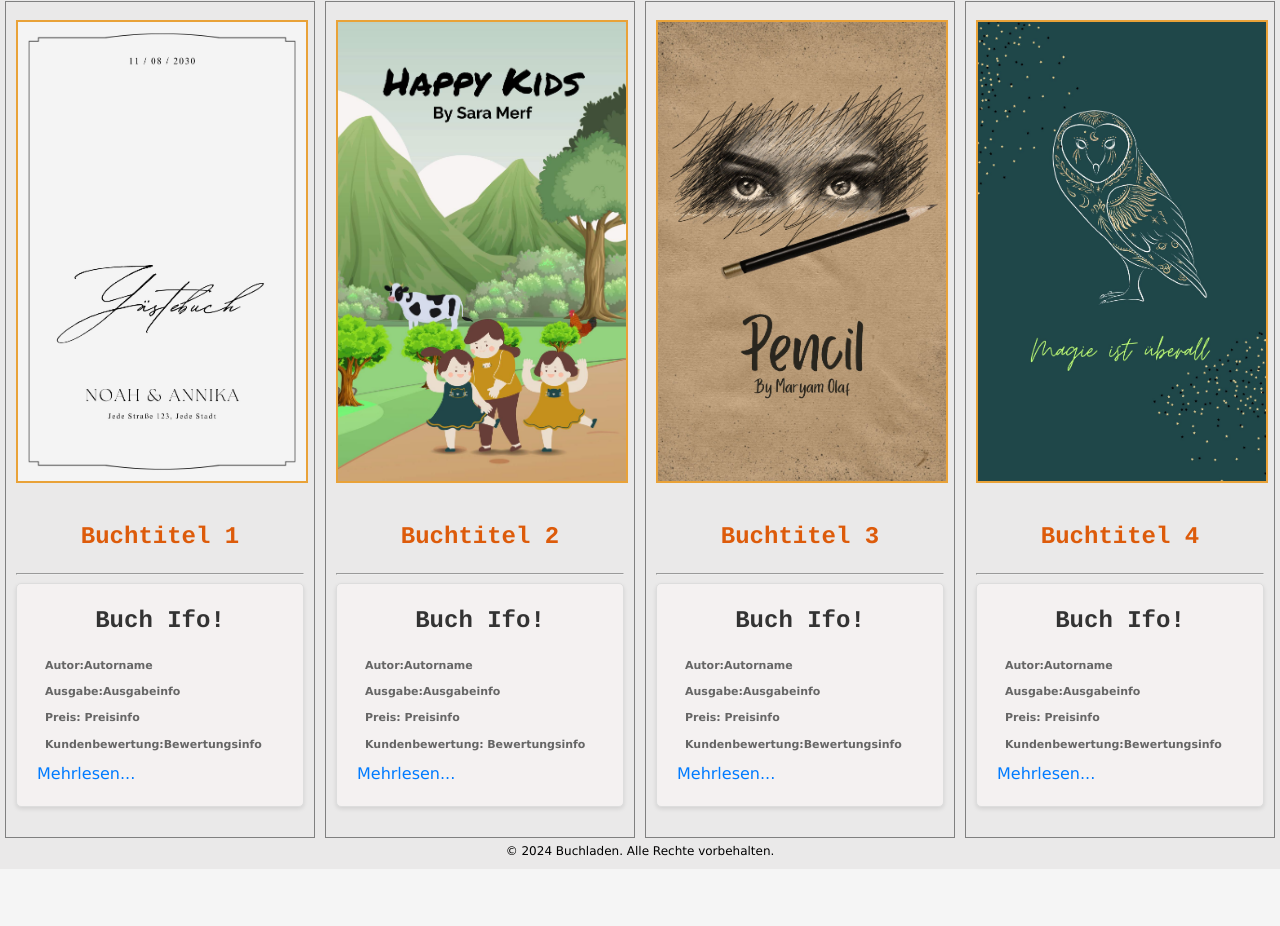
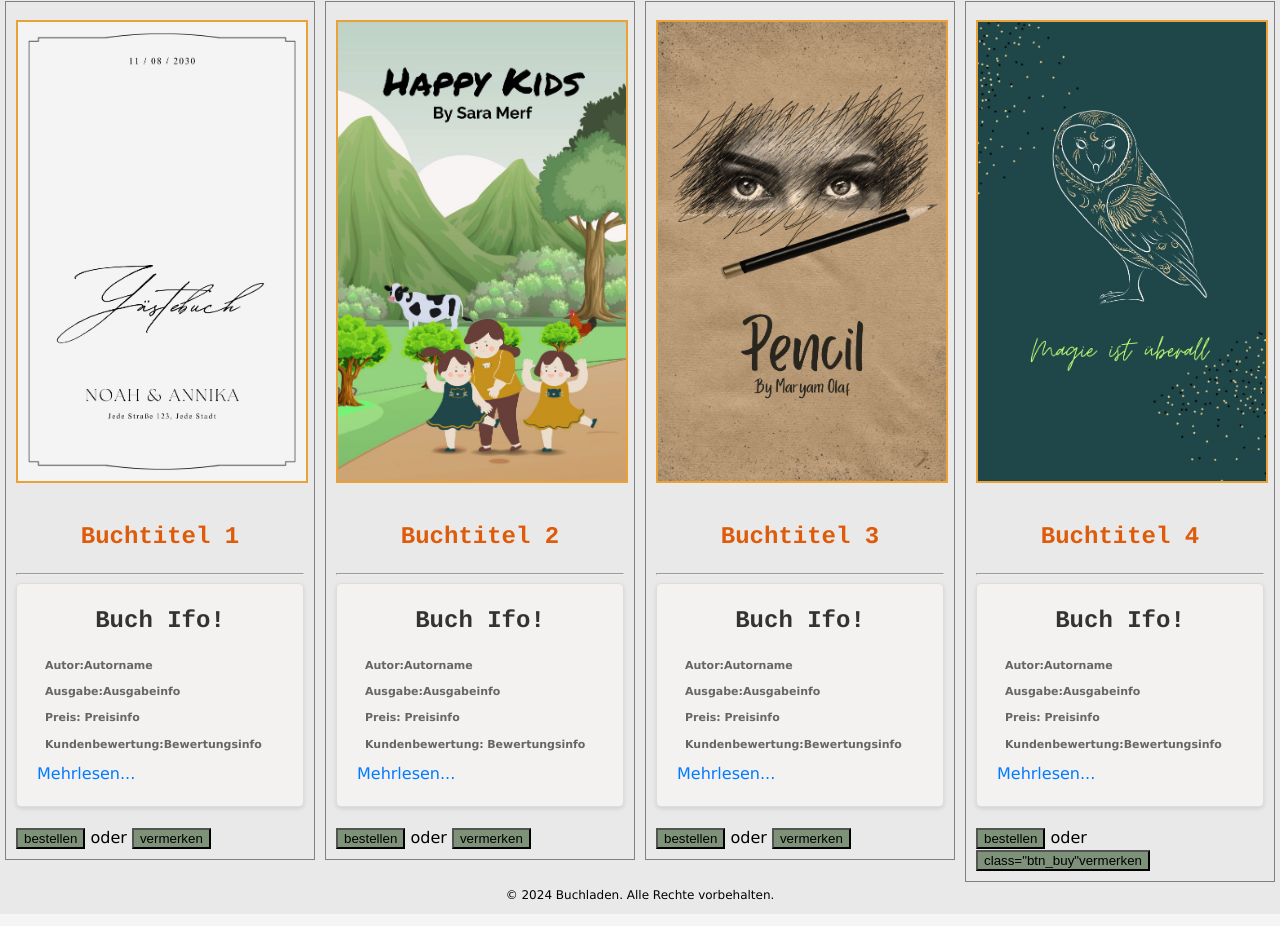
Before and after one commit to Aliweb23/buchhandlung, a plain HTML site: page index.html in a window 1280 px wide. Shown: the part 309-1235 px from the top of the page. Before the commit the page ends 1190 px from the top, so only its background shows below. Drawn offline with Linux system fonts and the light colour scheme.

Commit message:
smallfix

```diff
--- a/css/start.css
+++ b/css/start.css
@@ -106,6 +106,10 @@ article .info-box:hover{
    color: #065fbe;
 }
 
+.btn_buy{
+   background: #7d9278;
+}
+
 footer {
    /* background-color: rgb(242, 234, 178); */
    border-top: 1px solid gray;
--- a/index.html
+++ b/index.html
@@ -31,6 +31,9 @@
                     <a href="">Mehrlesen...</a>
                 </div>
         </div>
+        <button class="btn_buy">bestellen</button>
+        oder
+        <button class="btn_buy">vermerken</button>
     </article>
 
     <article>
@@ -48,6 +51,9 @@
                 <a href="">Mehrlesen...</a>
             </div>
         </div>
+        <button class="btn_buy">bestellen</button>
+        oder
+        <button class="btn_buy">vermerken</button>
     </article>
 
     <article>
@@ -64,6 +70,9 @@
                 <a href="">Mehrlesen...</a>
             </div>
         </div>
+        <button class="btn_buy">bestellen</button>
+        oder
+        <button class="btn_buy">vermerken</button>
     </article>
 
     <article>
@@ -80,6 +89,9 @@
                 <a href="" >Mehrlesen...</a>
             </div>
         </div>
+        <button class="btn_buy">bestellen</button>
+        oder
+        <button class="btn_buy"> class="btn_buy"vermerken</button>
     </article>
     <!-- Weitere Bücher hier -->
 
```
